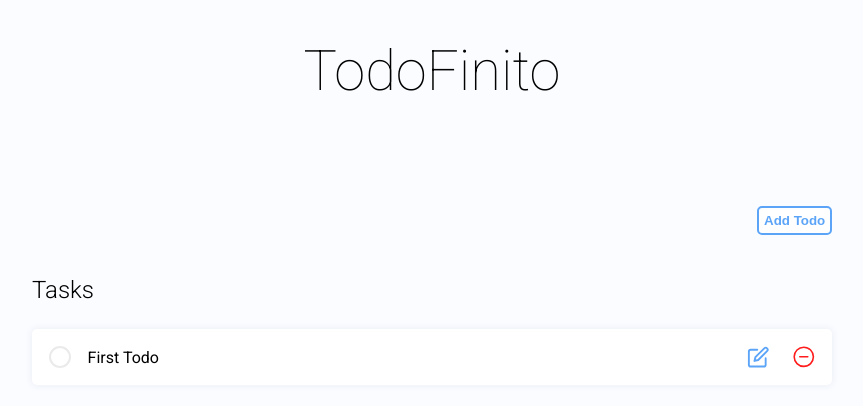
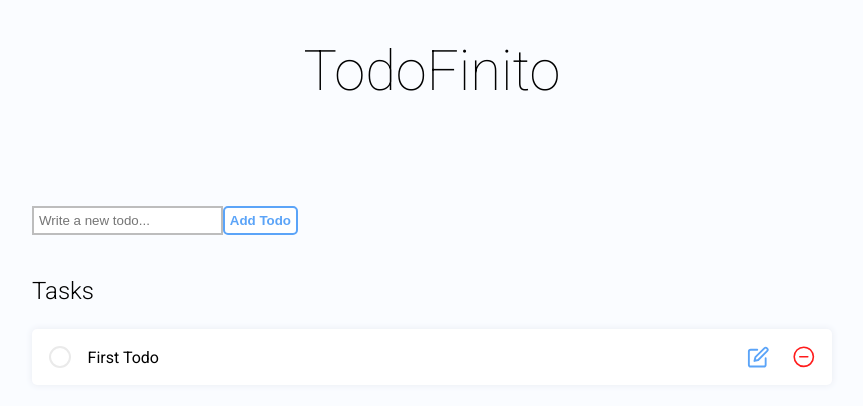
Before and after one commit to ulises-castro/todo-finito, a React (Create React App) app: page / in a window 1280 px wide. Shown: the top 406 px of the page, without its empty margins (208-1071 px from the left). Built offline with nearby package versions, Linux system fonts and the light colour scheme.

Commit message:
Added a new input to add a new todo

```diff
--- a/src/components/TodoItem/styled.ts
+++ b/src/components/TodoItem/styled.ts
@@ -32,7 +32,7 @@ export const HorizontalLine = styled.div`
   background: #ff1c1c;
   position: absolute;
   top: calc(50% - 1px);
-  right: 32px;
+  right: 20px;
 
   ${(props: { showAnimation: Boolean }) =>
     props.showAnimation
--- a/src/containers/TodoBoard/index.tsx
+++ b/src/containers/TodoBoard/index.tsx
@@ -1,12 +1,9 @@
 import React, { useReducer, useState } from "react";
 import TodoContainer from "components/TodoContainer";
 import TodoItem from "components/TodoItem";
-import {
-  TodoStatusContainer,
-  TodoBody,
-  ActionBar,
-} from "./styled";
-import { Header, SimpleBtn } from 'css-components'
+import { TodoStatusContainer, TodoBody, ActionBar } from "./styled";
+import { Form, Input } from "css-components";
+import { Header, SimpleBtn } from "css-components";
 import {
   ADD_TODO,
   REMOVE_TODO,
@@ -19,10 +16,13 @@ import { TodoProps, handlerTodoType, TodoBase } from "./models/Todo.interface";
 
 function TodoBoard() {
   const [state, dispatch] = useReducer(todoReducer, initialTodoState);
+  const [newTodoValue, setNewTodoValue] = React.useState<string>('')
 
-  const handlerAddTodo = () => {
+  const handleAddTodo = (event: any) => {
+    event.preventDefault()
+
     const payload: TodoProps = {
-      title: "This is my first task",
+      title: newTodoValue,
       date: new Date(),
     };
 
@@ -40,6 +40,10 @@ function TodoBoard() {
   const handlerEditTodo = (todoId: string, data: TodoBase): void => {
     dispatch({ type: UPDATE_TODO, payload: { todoId, data } });
   };
+
+  const handleChangeNewTodoValue = (event: React.ChangeEvent<HTMLInputElement>) => {
+    setNewTodoValue(event.target.value)
+  }
 
   // TODO: This could be refactored
   const filterTodosBy: any = (status = "") =>
@@ -62,9 +66,12 @@ function TodoBoard() {
         <h1> TodoFinito </h1>
       </Header>
       <ActionBar>
-        <div>
-          <SimpleBtn onClick={handlerAddTodo}>Add Todo</SimpleBtn>
-        </div>
+        <Form onSubmit={handleAddTodo}>
+          <div>
+            <Input type="text" value={newTodoValue} onChange={handleChangeNewTodoValue} placeholder="Write a new todo..." />
+            <SimpleBtn type="submit">Add Todo</SimpleBtn>
+          </div>
+        </Form>
       </ActionBar>
       <TodoStatusContainer>
         <TodoContainer title="Tasks">{filterTodosBy()}</TodoContainer>
--- a/src/containers/TodoBoard/styled/index.ts
+++ b/src/containers/TodoBoard/styled/index.ts
@@ -16,7 +16,7 @@ export const ActionBar = styled.section`
   grid-area: action-bar;
   display: flex;
   align-items: center;
-  justify-content: end;
+  justify-content: center;
 `;
 
 interface ITodoStatusContainer {
--- a/src/css-components/index.ts
+++ b/src/css-components/index.ts
@@ -47,4 +47,12 @@ export const Form = styled.form`
 `;
 
 export const SimpleBtn = styled(InvertedBtn)``;
-export const Input = styled.input``;
+export const Input = styled.input`
+  padding: 5px;
+  border: 2px solid #bdbdbd;
+
+  &:focus {
+    outline: none !important;
+    border: 2px solid #5ba4f8;
+  }
+`;
```
Also changed, not shown: src/components/TodoItem/index.tsx (+7 -5 lines).
